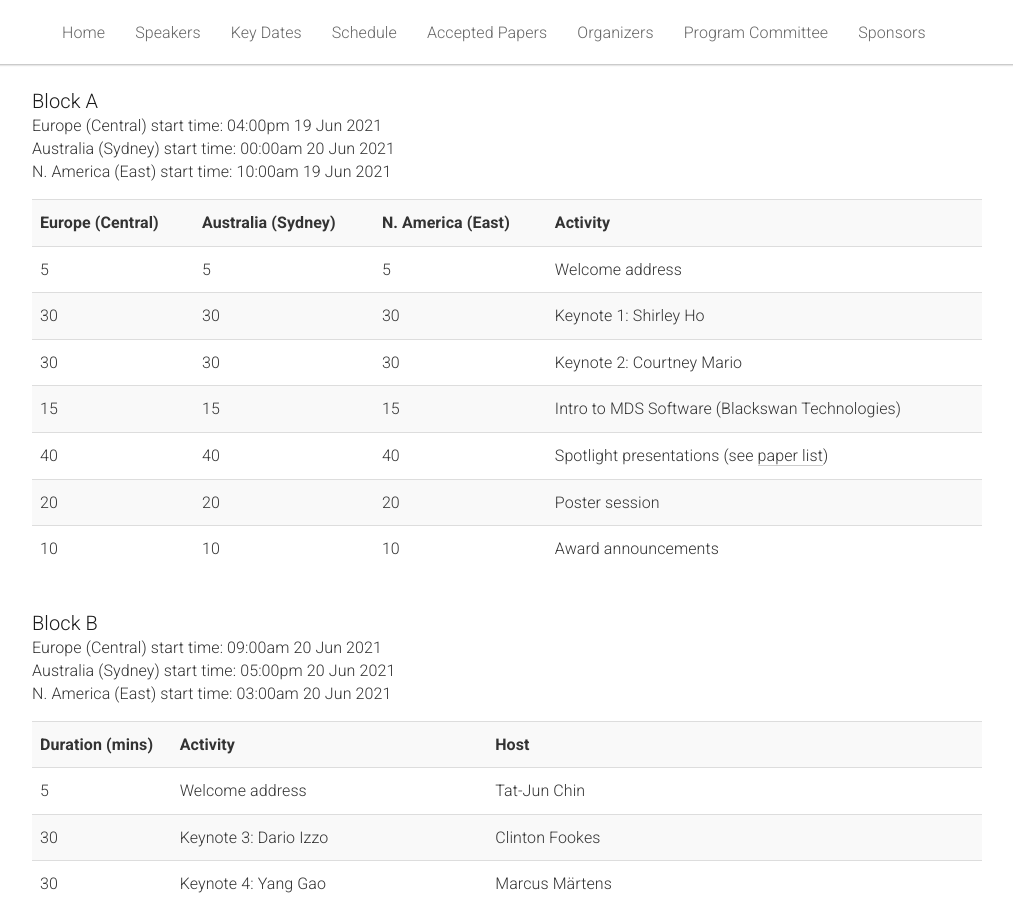
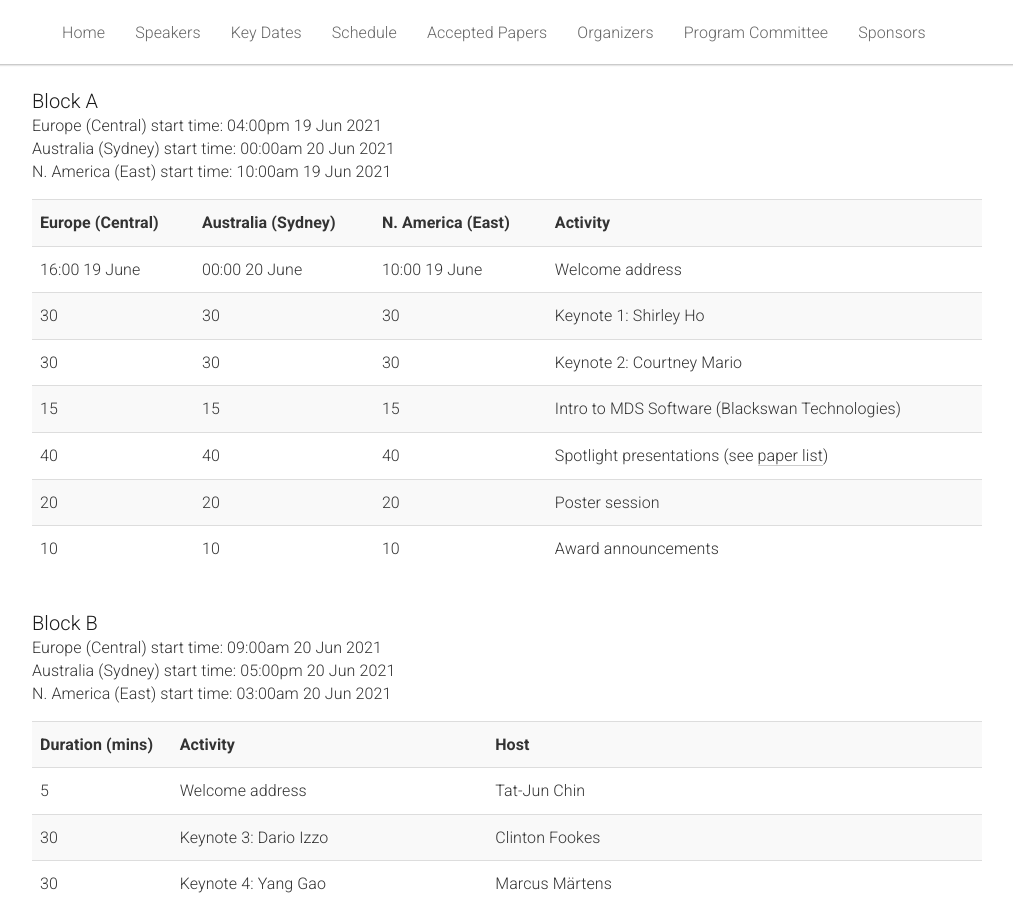
Before and after one commit to AIforSpace/2024, a Jekyll site: the page built from _pages/home.md, in a window 1280 px wide and 900 px high, scrolled down 814 px. Shown: the whole window, without its empty margins (133-1146 px from the left). Built offline with Jekyll 4.4.1, drawn with Linux system fonts in a browser that asks for light colours.

Commit message:
Update home.md

```diff
--- a/_pages/home.md
+++ b/_pages/home.md
@@ -118,9 +118,9 @@ acknowledgements: ""
             <th>Activity</th>
         </tr>
         <tr>
-          <td>5</td>
-          <td>5</td>
-          <td>5</td>
+          <td>16:00 19 June</td>
+          <td>00:00 20 June</td>
+          <td>10:00 19 June</td>
           <td>Welcome address</td>
         </tr>
         <tr>
```
